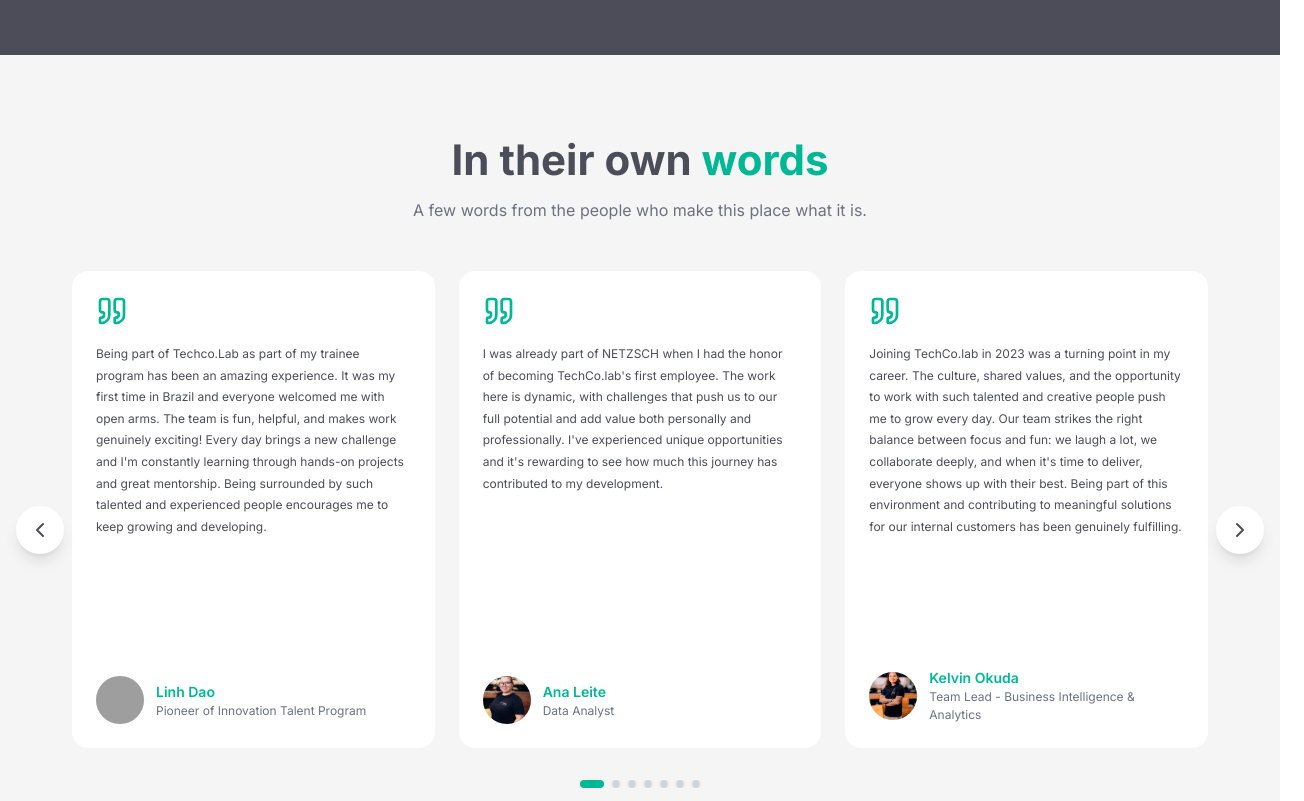
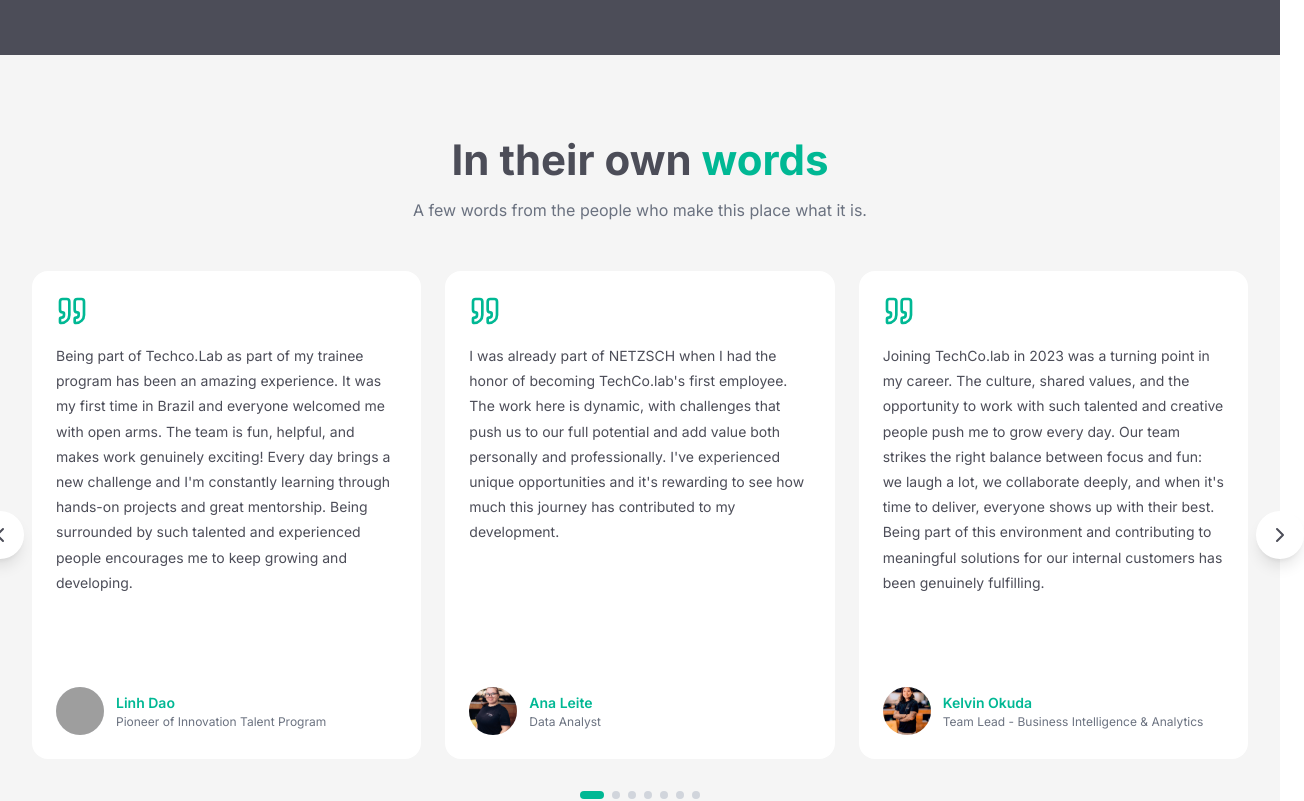
Before and after one commit to gabriel-oliveira-netzsch/techco.lab.landingpage, a Next.js app: page /en/our-culture in a window 1280 px wide. Shown: the part 2840-3641 px from the top of the page, 1304 px wide, since content can reach past the window. Built offline with nearby package versions, Linux system fonts and the light colour scheme; grey boxes are pictures that could not be loaded.

Commit message:
Update CultureTestimonialsSection layout by increasing max width and adjusting text size for improved readability and user experience.

```diff
--- a/components/sections/CultureTestimonialsSection.tsx
+++ b/components/sections/CultureTestimonialsSection.tsx
@@ -73,7 +73,7 @@
 
   return (
     <section className="bg-[#f5f5f5] py-[64px] md:py-[80px]">
-      <div className="max-w-[1200px] mx-auto px-6 md:px-8">
+      <div className="max-w-[1300px] mx-auto px-6 md:px-8">
         {/* Title */}
         <motion.div
           initial={{ opacity: 0, y: 20 }}
@@ -151,7 +151,7 @@
                     <Quote className="size-8 text-[#00B894] mb-4 flex-shrink-0" />
 
                     {/* Quote Text */}
-                    <p className="text-[10px] min-h-[300px] md:text-[12px] text-[#4c4d58] leading-[1.8] mb-6 flex-1">
+                    <p className="text-[14px] min-h-[320px] md:text-[14px] text-[#4c4d58] leading-[1.8] mb-6 flex-1">
                       {testimonial.quote}
                     </p>
 
```
